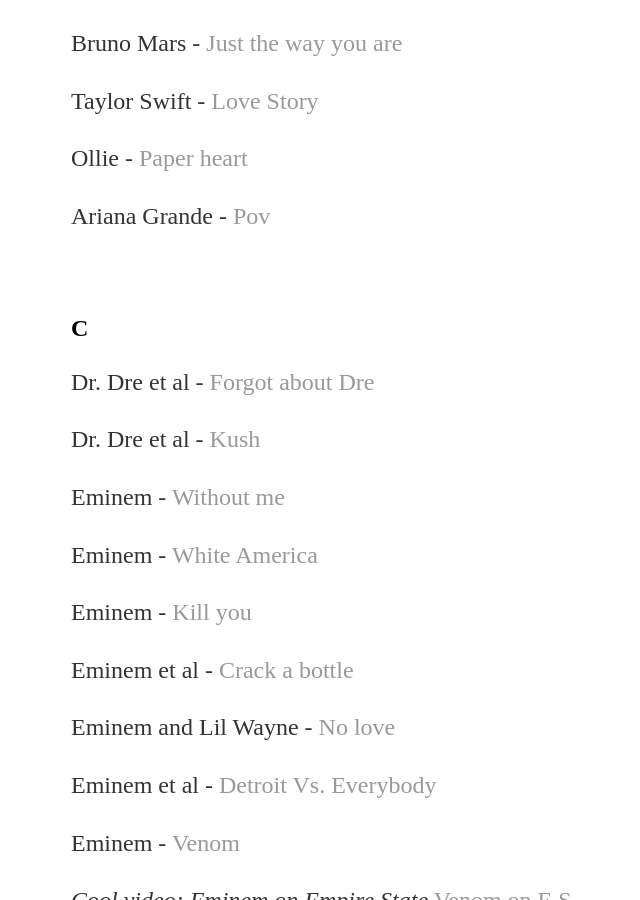
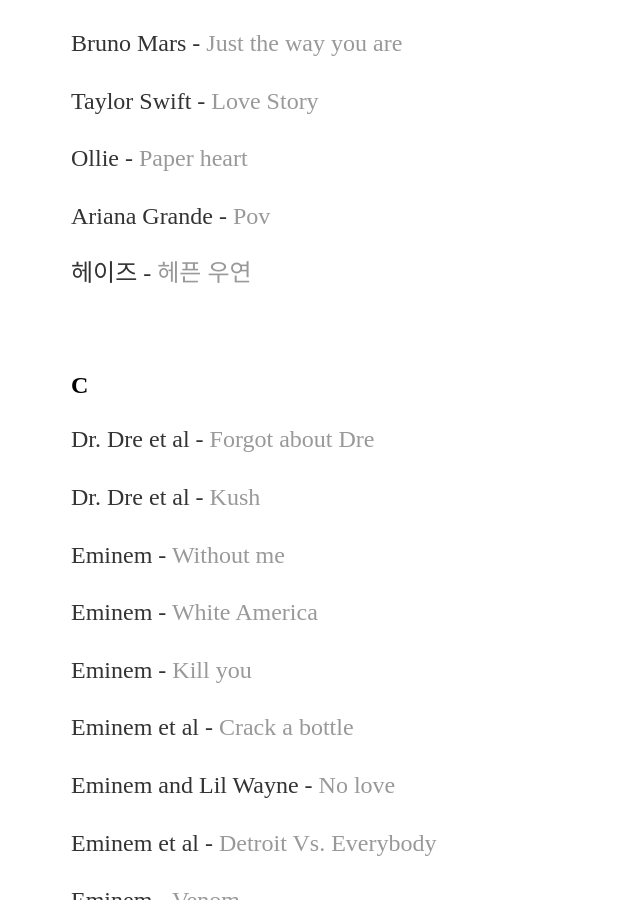
Before and after one commit to yjkweon24/yjkweon24.github.io, a Jekyll site: the page built from _posts/2018-10-23-songs-that-i-love.md, in a window 1280 px wide and 900 px high, scrolled down 8944 px. Shown: the whole window, without its empty margins (121-761 px from the left). Built offline with Jekyll 4.4.1, drawn with Linux system fonts in a browser that asks for light colours.

Commit message:
Update 2018-10-23-songs-that-i-love.md

```diff
--- a/_posts/2018-10-23-songs-that-i-love.md
+++ b/_posts/2018-10-23-songs-that-i-love.md
@@ -309,6 +309,8 @@
 
 Ariana Grande - [Pov](https://www.youtube.com/watch?v=fLFvbwrWLQY&ab_channel=ArianaGrandeVevo)
 
+헤이즈 - [헤픈 우연](https://www.youtube.com/watch?v=BvrrhpFAVSk)
+
 <br>
 
 ## C
```
